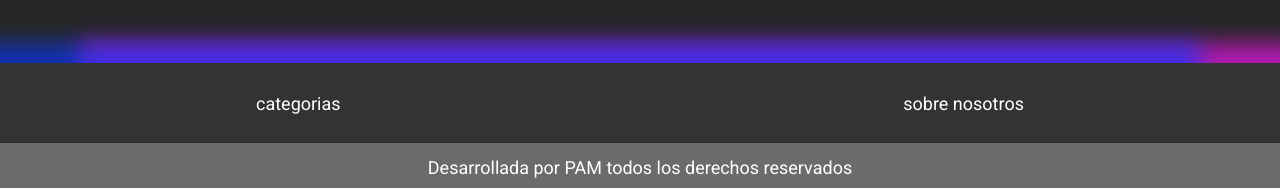
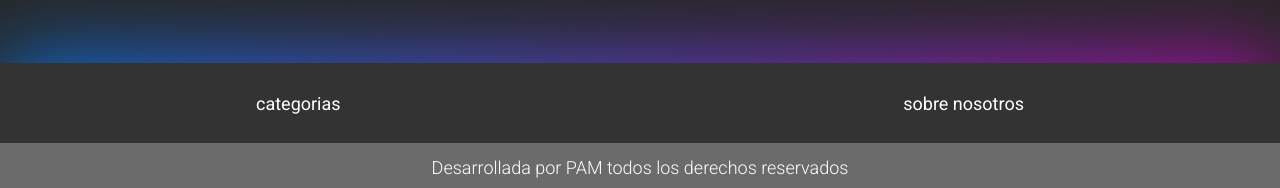
Before and after one commit to miguelCidPaz/PAMovies, a React (Create React App) app: page / in a window 1280 px wide. Shown: the part 815-1003 px from the top of the page. Built offline with nearby package versions, Linux system fonts and the light colour scheme; no server answers.

Commit message:
finale style footer

```diff
--- a/src/components/cast/cast.scss
+++ b/src/components/cast/cast.scss
@@ -39,7 +39,7 @@
   width: 50px;
 }
 .arrow-next {
-  right: -5px;
+  right: 0px;
 
   /* Permalink - use to edit and share this gradient: https://colorzilla.com/gradient-editor/#272727+0,272727+100&0+0,0.2+13,0.4+26,0.6+41,0.8+59,0.9+77,1+97 */ /* FF3.6-15 */ /* Chrome10-25,Safari5.1-6 */
   background: linear-gradient(
@@ -56,7 +56,7 @@
   filter: progid:DXImageTransform.Microsoft.gradient( startColorstr='#00272727', endColorstr='#272727',GradientType=1 ); /* IE6-9 */
 }
 .arrow-back {
-  left: -5px;
+  left: 0px;
 
   /* Permalink - use to edit and share this gradient: https://colorzilla.com/gradient-editor/#272727+0,272727+100&1+3,0.9+23,0.8+41,0.6+59,0.4+74,0.2+87,0+100 */ /* FF3.6-15 */ /* Chrome10-25,Safari5.1-6 */
   background: linear-gradient(
--- a/src/components/footer/footer.jsx
+++ b/src/components/footer/footer.jsx
@@ -8,7 +8,7 @@ const Footer = () => {
         </div>
       </div>
       <div className="subfooter">
-        <p>
+        <p className="copy">
           Desarrollada por PAM <span>todos los derechos reservados</span>
         </p>
       </div>
--- a/src/components/footer/footer.scss
+++ b/src/components/footer/footer.scss
@@ -1,10 +1,7 @@
 .footer {
   margin-top: 5rem;
   background-color: rgb(51, 51, 51);
-  -webkit-box-shadow: -50px -50px 22px -30px rgba(7, 55, 255, 0.65),
-    50px -50px 22px -30px rgba(255, 20, 253, 0.65);
-  box-shadow: -50px -50px 22px -30px rgba(7, 55, 255, 0.65),
-    50px -50px 22px -30px rgba(255, 20, 253, 0.65);
+  position: relative;
   .container-footer {
     display: flex;
     justify-content: space-between;
@@ -18,4 +15,20 @@
     align-items: center;
     height: 3rem;
   }
+  .copy {
+    font-weight: lighter;
+    max-width: 100%;
+  }
 }
+.footer::after {
+  position: absolute;
+  content: "";
+  top: 0;
+  bottom: 0;
+  left: 0;
+  right: 0;
+  z-index: -100;
+  background: linear-gradient(to right, $blue 0%, $purple 100%);
+  -webkit-filter: blur(45px);
+  filter: blur(45px);
+}
--- a/src/scss/globals.scss
+++ b/src/scss/globals.scss
@@ -6,6 +6,7 @@
 body {
   font-family: "Roboto", sans-serif;
   position: relative;
+
   background-color: #272727;
   color: #fff;
 }
```
